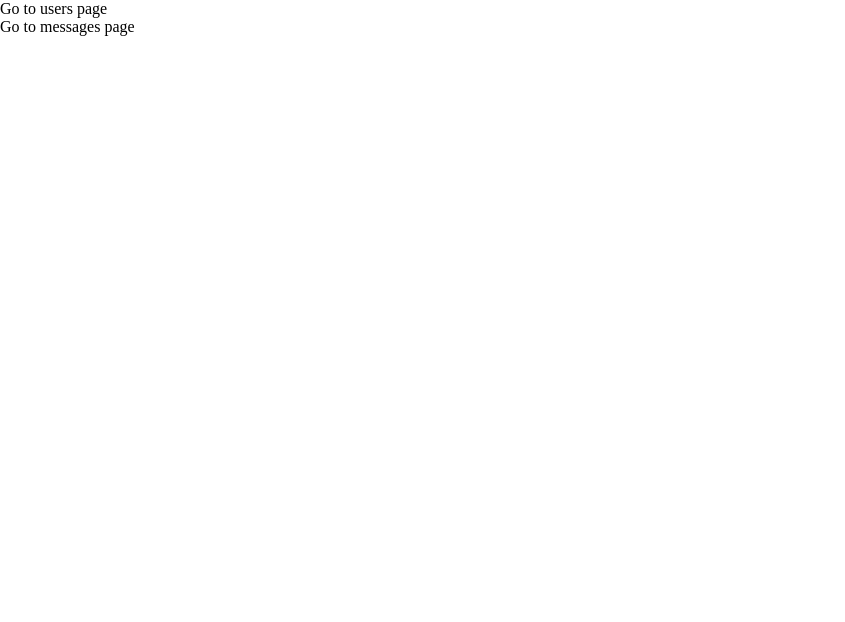
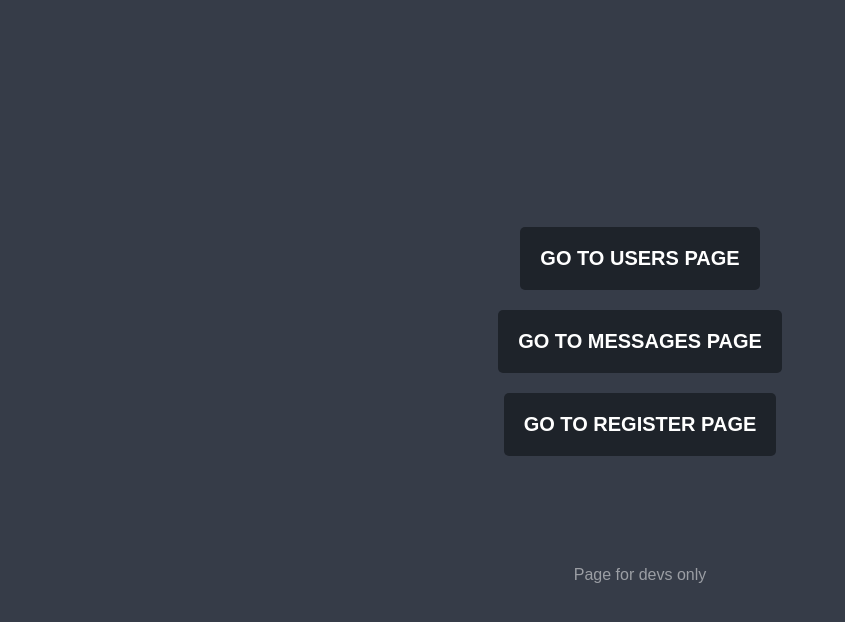
Before and after one commit to vacherkasskiy/Next-Client, a Next.js app: page / in a window 1280 px wide. Shown: the top 622 px of the page, without its empty margins (0-845 px from the left). Built offline with nearby package versions, Linux system fonts and the light colour scheme.

Commit message:
Add MainPage component

```diff
--- a/app/page.tsx
+++ b/app/page.tsx
@@ -1,14 +1,11 @@
 import React from "react"
 import Link from 'next/link'
+import {MainPage} from "@/components/MainPage";
 
-function MainPage(): React.ReactNode {
+function Main(): React.ReactNode {
     return (
-        <>
-            <Link href={'/users'}>Go to users page</Link>
-            <br></br>
-            <Link href={'/messages'}>Go to messages page</Link>
-        </>
+        <MainPage />
     )
 }
 
-export default MainPage
+export default Main
--- /dev/null
+++ b/components/MainPage/MainPage/MainPage.module.css
@@ -0,0 +1,39 @@
+.main_page {
+    width: 100%;
+    height: 100vh;
+    display: flex;
+    flex-direction: column;
+    justify-content: center;
+    align-items: center;
+    background-color: #363c48;
+}
+
+.main_page > .links {
+    margin-bottom: 100px;
+    display: flex;
+    flex-direction: column;
+    justify-content: space-around;
+    align-items: center;
+}
+
+.main_page > .links > * {
+    margin: 10px 0;
+    padding: 20px;
+    font-size: 20px;
+    font-family: sans-serif;
+    font-weight: 600;
+    text-transform: uppercase;
+    background-color: #1e232a;
+    color: white;
+    border-radius: 5px;
+}
+
+.main_page > .links > *:hover {
+    background-color: rgba(30, 35, 42, 0.7);
+}
+
+.main_page > .text {
+    font-size: 16px;
+    font-family: sans-serif;
+    color: rgba(255, 255, 255, 0.5);
+}
--- /dev/null
+++ b/components/MainPage/MainPage/MainPage.tsx
@@ -0,0 +1,16 @@
+import styles from './MainPage.module.css'
+import React from "react";
+import Link from "next/link";
+
+export default function MainPage(): React.ReactNode {
+    return (
+        <div className={styles.main_page}>
+            <div className={styles.links}>
+                <Link href={'/users'}>go to users page</Link>
+                <Link href={'/messages'}>go to messages page</Link>
+                <Link href={'/register'}>go to register page</Link>
+            </div>
+            <p className={styles.text}>Page for devs only</p>
+        </div>
+    )
+}
--- /dev/null
+++ b/components/MainPage/index.ts
@@ -0,0 +1 @@
+export {default as MainPage} from './MainPage/MainPage'
--- a/components/MessagesPage/DialogsList/DialogsListMock.tsx
+++ b/components/MessagesPage/DialogsList/DialogsListMock.tsx
@@ -6,8 +6,8 @@ export default function DialogsListMock(): React.ReactNode {
     return (
         <div className={styles.dialogs_list}>
             {Array(10).fill(null).map((_, index) =>
-                <div className={styles.link_wrapper}>
-                    <Mock key={index} borderRadius={'5px'}/>
+                <div className={styles.link_wrapper} key={index}>
+                    <Mock borderRadius={'5px'}/>
                 </div>
             )}
         </div>
```
